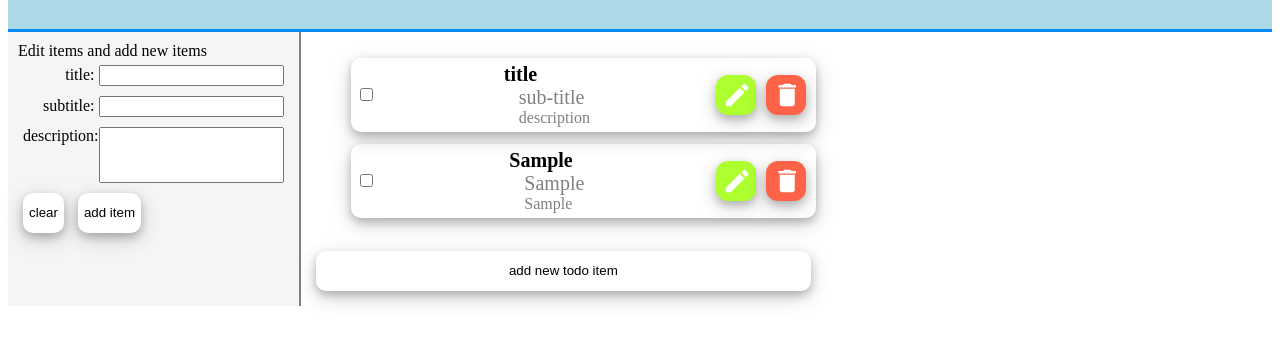
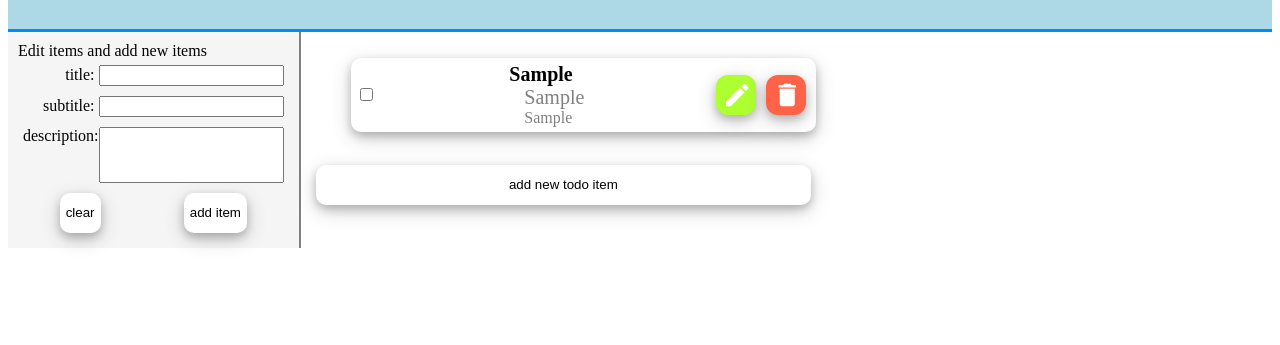
Before and after one commit to ofirdagan/karate-kid-kickstart, a plain HTML site: page 1-Vanilla/index.html in a window 1280 px wide. Both pictures are taken after typing "Sample", "Sample", "Sample" into the empty fields and a click on the button "add item". Shown: the part 89-434 px from the top of the page. Drawn offline with Linux system fonts and the light colour scheme.

Commit message:
dynamic items

```diff
--- a/1-Vanilla/index.html
+++ b/1-Vanilla/index.html
@@ -33,20 +33,9 @@
         </div>
         <div class='display'>
             <ul id='list' class='todo-list'>
-                <ol class='todo-item'>
-                    <input class='item-checkbox' type='checkbox'/>
-                    <div class='todo-item-text'>
-                        <div class='todo-item-title'>title</div>
-                        <div class='todo-item-subtitle'>sub-title</div>
-                        <div class='todo-item-description'>description</div>
-                    </div>
-                    <div class='todo-item-buttons'>
-                        <button class='item-edit-button' onclick='goToEdit(this)'>edit</button>
-                        <button class='item-delete-button' onclick='delete_item(this)'>delete</button>
-                    </div>
-                </ol>
+                <!-- to be added dynamiclly-->
             </ul>
-            <button class='add-button' onclick="addItem()">add new todo item</button>
+            <button class='add-button' onclick="add_button(this)">add new todo item</button>
         </div>
     </div>
 </body>
--- a/1-Vanilla/index.js
+++ b/1-Vanilla/index.js
@@ -13,22 +13,73 @@ function addItem(){
     }
     let subtitle = document.getElementById('subtitle-input').value
     let description = document.getElementById('description-input').value
-    console.log(title,subtitle,description)
     let list = document.getElementById('list')
-    // list.parentElement
-    let item = document.createElement('ol')
-    item.className = 'todo-item'
-    item.innerHTML = `    <input class='item-checkbox' type='checkbox'/>
-    <div class='todo-item-text'>
-        <div class='todo-item-title'>${title}</div>
-        <div class='todo-item-subtitle'>${subtitle}</div>
-        <div class='todo-item-description'>${description}</div>
-    </div>
-    <div class='todo-item-buttons'>
-        <button class='item-edit-button' onclick='goToEdit(this)'>edit</button>
-        <button class='item-delete-button' onclick='delete_item(this)'>delete</button>
-    </div>`
-    list.appendChild(item)
+    // ol todo-item
+    let itemElement = document.createElement('ol')
+    itemElement.className = 'todo-item'
+
+        // input checkbox
+        let itemCheckboxElement = document.createElement('input')
+        itemCheckboxElement.type = 'checkbox'
+        itemCheckboxElement.className = 'item-checkbox'
+        // div todo-item-text
+        let itemTextElement = document.createElement('div')
+        itemTextElement.className = 'todo-item-text'
+            // item title
+            let titleElement = document.createElement('div')
+            titleElement.className = 'todo-item-title'
+            titleElement.innerText = title
+            // item subtitle
+            let subtitleElement = document.createElement('div')
+            subtitleElement.innerText = subtitle
+            subtitleElement.className = 'todo-item-subtitle'
+            // item description
+            let descriptionElement = document.createElement('div')
+            descriptionElement.innerText = description
+            descriptionElement.className = 'todo-item-description'
+
+            // div todo-item-buttons
+        let itemButtonsElement = document.createElement('div')
+        itemButtonsElement.className = 'todo-item-buttons'
+            // button edit
+            let editButtonElement = document.createElement('button')
+            editButtonElement.innerText = 'edit'
+            editButtonElement.className = 'item-edit-button'
+            editButtonElement.setAttribute('onclick','goToEdit(this)')
+            // button edit
+            let deleteButtonElement = document.createElement('button')
+            deleteButtonElement.innerText = 'delete'
+            deleteButtonElement.className = 'item-delete-button'
+            deleteButtonElement.setAttribute('onclick','delete_item(this)')
+
+    // append the text to parent
+    itemTextElement.appendChild(titleElement)
+    itemTextElement.appendChild(subtitleElement)
+    itemTextElement.appendChild(descriptionElement)
+    // append the buttons to parent
+    itemButtonsElement.appendChild(editButtonElement)
+    itemButtonsElement.appendChild(deleteButtonElement)
+    //append checkbox, text and buttons to list-item
+    itemElement.appendChild(itemCheckboxElement)
+    itemElement.appendChild(itemTextElement)
+    itemElement.appendChild(itemButtonsElement)
+
+    // the itemElement should look like this
+    // <ol class='todo-item'>
+    //    <input class='item-checkbox' type='checkbox'/>
+    //    <div class='todo-item-text'>
+    //        <div class='todo-item-title'>Go for a walk with the dog</div>
+    //        <div class='todo-item-subtitle'>very fun</div>
+    //        <div class='todo-item-description'>walk around the block 3 times, bring a doggy bag</div>
+    //    </div>
+    //    <div class='todo-item-buttons'>
+    //        <button class='item-edit-button' onclick='goToEdit(this)'>edit</button>
+    //        <button class='item-delete-button' onclick='delete_item(this)'>delete</button>
+    //    </div>
+    // </ol>
+
+    // finally append item to the list
+    list.appendChild(itemElement)
     document.getElementById('title-input').value = ''
     document.getElementById('subtitle-input').value = ''
     document.getElementById('description-input').value = ''
@@ -44,6 +95,10 @@ function goToEdit(caller){
     document.getElementById('menu-button').innerText = 'add changes'
 }
 function delete_item(caller){
+    if(editMode){
+        console.log('cant delete while in edit mode')
+        return
+    }
     let item = caller.parentElement.parentElement
     console.log(item)
     let list = document.getElementById('list')
@@ -81,3 +136,9 @@ function menu_button(caller){
         document.getElementById('cancel-button').hidden = true
     }
 }
+function add_button(caller){
+    document.getElementById('title-input').value = ''
+    document.getElementById('subtitle-input').value = ''
+    document.getElementById('description-input').value = ''
+    document.getElementById('title-input').focus()
+}
--- a/1-Vanilla/styles.css
+++ b/1-Vanilla/styles.css
@@ -30,6 +30,10 @@ input:hover{
     padding: 10px;
     border-right: solid 2px grey;
 }
+.menu-buttons{
+    display: flex;
+    justify-content: space-around;
+}
 .item{
     display:flex;
     flex-direction:column;
@@ -51,11 +55,18 @@ input:hover{
     box-shadow: 0 4px 8px 0 rgba(0, 0, 0, 0.2), 0 6px 20px 0 rgba(0, 0, 0, 0.19);
     margin-bottom: 12px;
 }
-.todo-item:hover{
-    transform: scale(1.1);
-}
+
 .item-checkbox{
     margin-right: 10px;
+}
+.item-checkbox:checked ~div.todo-item-text > .todo-item-title {
+    text-decoration: line-through;
+}
+.item-checkbox:checked ~div.todo-item-text > .todo-item-subtitle {
+    text-decoration: line-through;
+}
+.item-checkbox:checked ~div.todo-item-text > .todo-item-description {
+    display: none;
 }
 .todo-item-text{
     display: flex;
```
